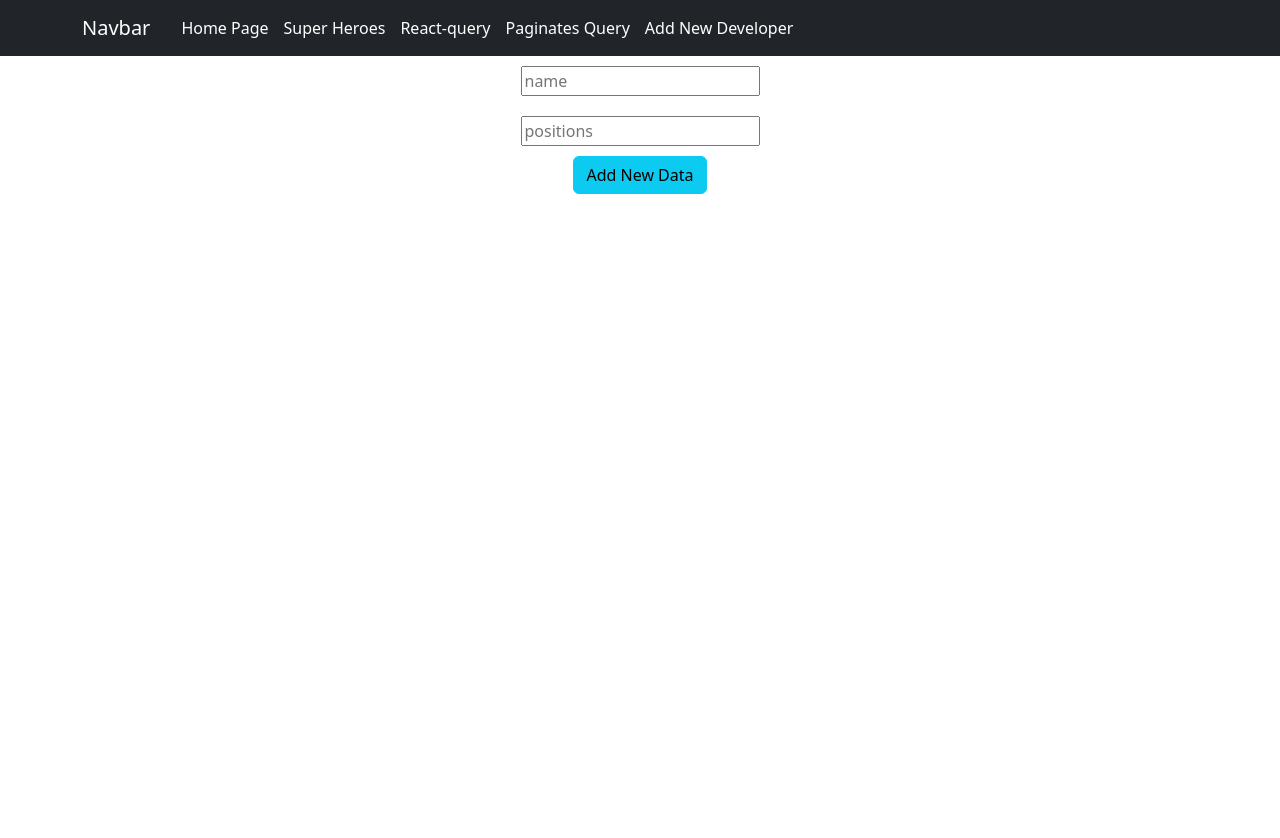
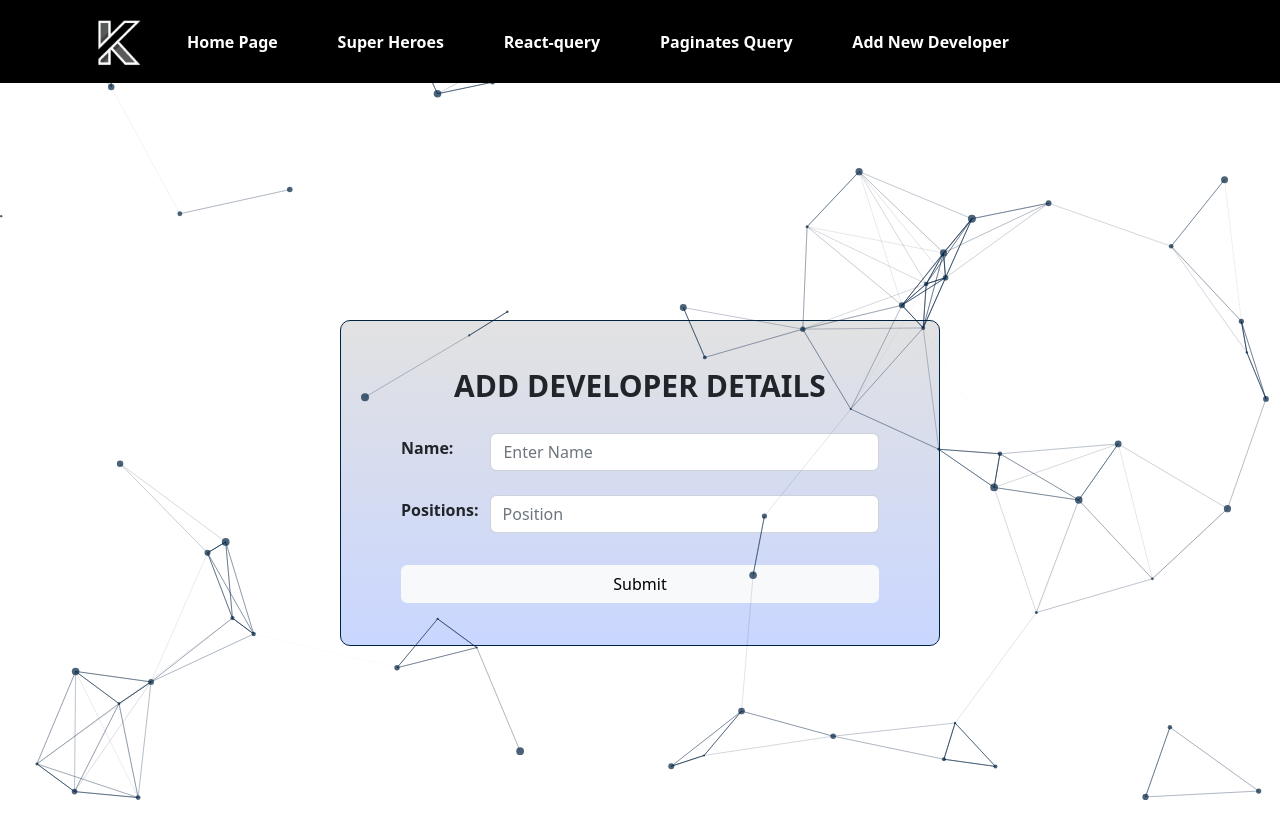
Before and after one commit to keyur6021/react-query, a React (Create React App) app: page /mutation in a window 1280 px wide. Shown: the top 838 px of the page. Before the commit the page ends 800 px from the top, so only its background shows below. Built offline with nearby package versions, Linux system fonts and the light colour scheme.

Commit message:
add some design

```diff
--- a/db.json
+++ b/db.json
@@ -11,24 +11,44 @@
       "id": 2
     },
     {
-      "name": "punit ",
-      "position": "patel",
+      "name": "test",
+      "position": "test",
       "id": 3
     },
     {
-      "name": "amit",
-      "position": "code with this",
+      "name": "aakash ",
+      "position": "patel",
       "id": 4
     },
     {
-      "name": "nishit",
-      "position": "darji",
+      "name": "userName",
+      "position": "test",
       "id": 5
+    },
+    {
+      "name": "keyur",
+      "position": "patel",
+      "id": 6
+    },
+    {
+      "name": "er",
+      "position": "edr",
+      "id": 7
+    },
+    {
+      "name": "dsda",
+      "position": "asd",
+      "id": 8
     },
     {
       "name": "test",
       "position": "test",
-      "id": 6
+      "id": 15
+    },
+    {
+      "name": "user123",
+      "position": "user",
+      "id": 16
     }
   ],
   "friends": [
--- a/package.json
+++ b/package.json
@@ -19,7 +19,9 @@
     "react-router-dom": "^6.8.0",
     "react-scripts": "5.0.1",
     "react-toastify": "^9.1.1",
+    "react-tsparticles": "^2.8.0",
     "styled-components": "^5.3.6",
+    "tsparticles": "^2.8.0",
     "web-vitals": "^2.1.4"
   },
   "scripts": {
--- a/src/App.css
+++ b/src/App.css
@@ -11,6 +11,13 @@
   .App-logo {
     animation: App-logo-spin infinite 20s linear;
   }
+}
+
+.me-auto {
+  /* border: 1px solid red; */
+  display: flex;
+  justify-content: space-between;
+  width: 75%;
 }
 
 .App-header {
@@ -35,13 +42,16 @@
   text-decoration: none;
   color: rgb(255, 255, 255);
   padding-left: 15px;
+  font-size: 16px;
+  font-weight: bold;
 }
 
 .inactive {
   text-decoration: none;
   color: #fff;
   padding-left: 15px;
-
+  font-size: 16px;
+  font-weight: bold;
 }
 
 .parent-carousel {
@@ -102,3 +112,38 @@
   font-weight: bold;
   padding: 20px;
 }
+
+.keyur-logo {
+  width: 70px;
+  margin-right: 20px;
+}
+
+.navbar-bg {
+  background-color: #000;
+}
+
+.name-header {
+  font-size: 16px;
+  font-weight: bold;
+  margin-right: 37px;
+}
+
+.position-header {
+  font-size: 16px;
+  font-weight: bold;
+  margin-right: 11px;
+}
+
+.parent-card .container {
+  padding: 7% 10%;
+  width: 600px;
+  border: 1px solid #002242;
+  border-radius: 10px;
+  background-image: linear-gradient(360deg, #C9D6FF, #E2E2E2);
+}
+
+.title {
+  font-weight: bold;
+  font-size: 30px;
+  margin-bottom: 25px;
+}
--- a/src/App.js
+++ b/src/App.js
@@ -15,10 +15,102 @@ import SampleDeveloper from './components/SampleDeveloper';
 import 'react-toastify/dist/ReactToastify.css';
 import Mutation from './components/Mutation';
 
+import { useCallback } from "react";
+import { Container, Engine } from "tsparticles-engine";
+import Particles from "react-tsparticles";
+import { loadFull } from "tsparticles";
 
 function App() {
+
+  const particlesInit = useCallback(async (Engine) => {
+    console.log(Engine);
+    await loadFull(Engine);
+  }, []);
+  const particlesLoaded = useCallback(async (Container) => {
+    await console.log(Container);
+  }, []);
+
+
   return (
     <div className="App">
+      <Particles
+        id="tsparticles"
+        init={particlesInit}
+        loaded={particlesLoaded}
+        options={{
+          background: {
+            color: {
+              value: "transparent",
+            },
+          },
+          fpsLimit: 120,
+          interactivity: {
+            events: {
+              onClick: {
+                enable: true,
+                mode: "push",
+              },
+              onHover: {
+                enable: true,
+                mode: "repulse",
+              },
+              resize: true,
+            },
+            modes: {
+              push: {
+                quantity: 4,
+              },
+              repulse: {
+                distance: 200,
+                duration: 0.4,
+              },
+            },
+          },
+          particles: {
+            color: {
+              value: "#002242",
+            },
+            links: {
+              color: "#002242",
+              distance: 150,
+              enable: true,
+              opacity: 0.7,
+              width: 1,
+            },
+            collisions: {
+              enable: true,
+            },
+            move: {
+              direction: "none",
+              enable: true,
+              outModes: {
+                default: "bounce",
+              },
+              random: false,
+              speed: 6,
+              straight: false,
+            },
+            number: {
+              density: {
+                enable: true,
+                area: 1100,
+              },
+              value: 80,
+            },
+            opacity: {
+              value: 0.7,
+            },
+            shape: {
+              type: "circle",
+            },
+            size: {
+              value: { min: 1, max: 4 },
+            },
+          },
+          detectRetina: true,
+        }}
+      />
+
       <Router>
         <NavbarComponent />
         <Routes>
@@ -34,7 +126,7 @@ function App() {
         </Routes>
         <ToastContainer position="top-right" icon={FaRegGrinTongueWink} />
       </Router>
-    </div>
+    </div >
   );
 }
 
--- a/src/components/HomePage.js
+++ b/src/components/HomePage.js
@@ -1,8 +1,14 @@
 import React from 'react'
 import { useQuery, useQueryClient } from 'react-query'
-import * as _ from 'lodash'
+import * as _ from 'lodash';
+
+
 
 const HomePage = () => {
+
+
+
+
 
     //! for data get from another component -----
 
@@ -16,6 +22,10 @@ const HomePage = () => {
 
     return (
         <div>
+
+            <div style={{ fontSize: '58px', zIndex: '1' }}>
+                this is test data
+            </div>
             {/* {_.map(data?.data, (data) => {
                 return data.alterEgo
             })} */}
--- a/src/components/Mutation.js
+++ b/src/components/Mutation.js
@@ -1,5 +1,7 @@
 import React, { useState } from 'react'
 import { useAddDeveloperData } from '../hooks/useDeveloper';
+import Button from 'react-bootstrap/Button';
+import Form from 'react-bootstrap/Form';
 
 const Mutation = () => {
 
@@ -10,15 +12,16 @@ const Mutation = () => {
     const { mutate: newDeveloper } = useAddDeveloperData();
 
     const handleClickData = () => {
-        console.log("test", { name, position })
         const newDeveloperData = { name, position }
         newDeveloper(newDeveloperData);
     }
 
     return (
         <React.Fragment>
-            <div className='container'>
+            <div className='parent-card'>
+                {/* <div className='container'>
                     <div style={{ padding: '10px' }}>
+                        <label> Name: </label>
                         <input
                             name='name'
                             placeholder='name'
@@ -28,6 +31,7 @@ const Mutation = () => {
                         />
                     </div>
                     <div style={{ padding: '10px' }}>
+                        <label > Position: </label>
                         <input
                             name='position'
                             placeholder='positions'
@@ -39,6 +43,33 @@ const Mutation = () => {
                     <button onClick={handleClickData} className='btn btn-info'>
                         Add New Data
                     </button>
+                </div> */}
+                <Form>
+                    <div className='container'>
+                        <div className='title'> ADD DEVELOPER DETAILS </div>
+                        <Form.Group className="mb-4 d-flex align-items-center" controlId="formBasicEmail">
+                            <Form.Label className='name-header'> Name:</Form.Label>
+                            <Form.Control type="text"
+                                placeholder="Enter Name"
+                                value={name}
+                                onChange={(e) => setName(e.target.value)}
+                            />
+                        </Form.Group>
+
+                        <Form.Group className="mb-3 d-flex align-items-center" controlId="formBasicPassword">
+                            <Form.Label className='position-header'> Positions: </Form.Label>
+                            <Form.Control
+                                type="text"
+                                placeholder="Position"
+                                value={position}
+                                onChange={(e) => setPosition(e.target.value)} />
+                        </Form.Group>
+
+                        <Button variant="primary" onClick={handleClickData} className='btn btn-light w-100 mt-3'>
+                            Submit
+                        </Button>
+                    </div>
+                </Form>
             </div>
         </React.Fragment >
     )
--- a/src/components/Navbar.js
+++ b/src/components/Navbar.js
@@ -3,15 +3,16 @@ import Container from 'react-bootstrap/Container';
 import Nav from 'react-bootstrap/Nav';
 import Navbar from 'react-bootstrap/Navbar';
 import { NavLink } from 'react-router-dom';
+import logo from './../assets/images/keyurlogo.png'
 
 
 const NavbarComponent = () => {
 
     return (
         <React.Fragment>
-            <Navbar bg="dark" variant="dark">
+            <Navbar className='navbar-bg' variant="dark">
                 <Container>
-                    <Navbar.Brand href="#home">Navbar</Navbar.Brand>
+                    <img src={logo} alt='keyur-logo' className='keyur-logo' />
                     <Nav className="me-auto">
                         <NavLink className={({ isActive }) => (isActive ? 'active' : 'inactive')} to="/">Home Page</NavLink>
                         <NavLink className={({ isActive }) => (isActive ? 'active' : 'inactive')} to="/super-heroes">Super Heroes</NavLink>
--- a/src/hooks/useDeveloper.js
+++ b/src/hooks/useDeveloper.js
@@ -1,6 +1,7 @@
 import axios from "axios";
 import { useQuery, useMutation, useQueryClient } from "react-query";
 import { useNavigate } from "react-router-dom";
+import { toast } from "react-toastify";
 
 export const featchSuperHero = () => {
     return axios.get('http://localhost:5000/limbani-softwares')
@@ -65,6 +66,7 @@ export const useDeleteData = () => {
     const queryClient = useQueryClient();
     return useMutation(DeleteDeveloperData, {
         onSuccess: () => {
+            toast.success('delete user successfully')
             queryClient.refetchQueries('developers');
         }
     });
```
Also changed, not shown: src/assets/images/keyurlogo.png (added), 1 other file (tests, documents, lock files or other folders). Lines whose indentation alone changed are shown as unchanged.
